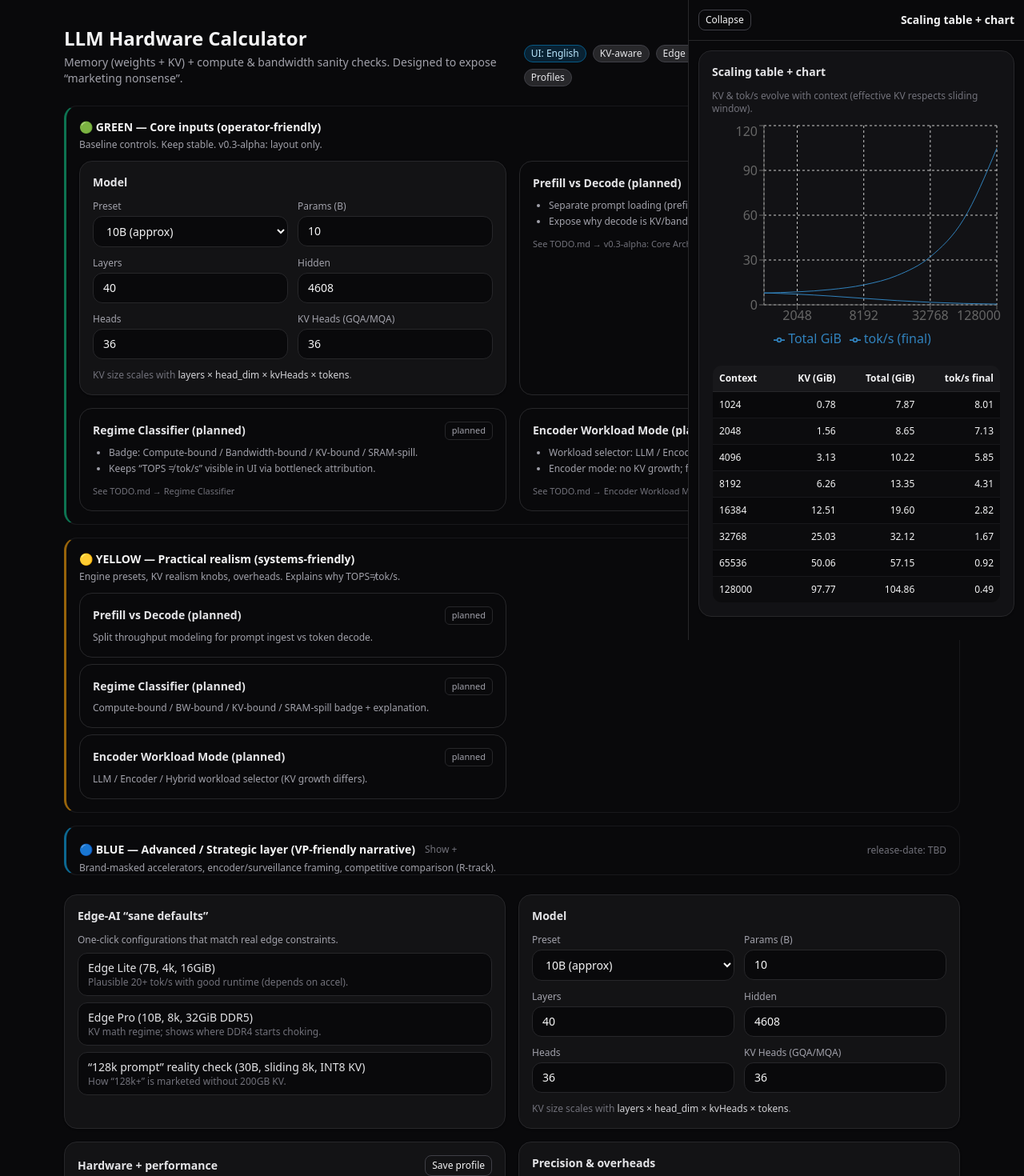
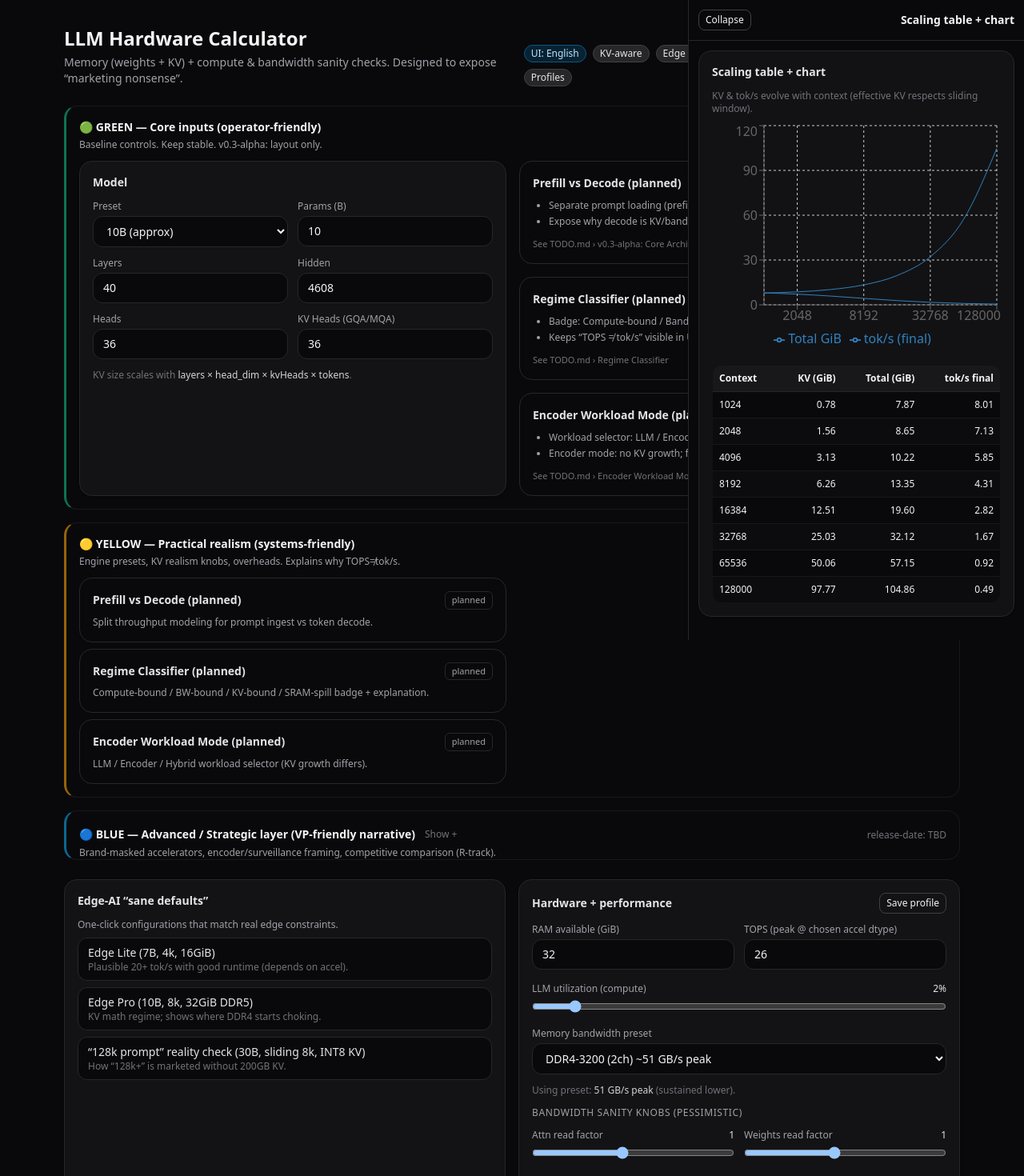
Before and after one commit to dzzk-r/llm-hw-calculator, a React (Vite) app: page / in a window 1280 px wide. Shown: the top 1470 px of the page at 80% size. Built offline with nearby package versions, Linux system fonts and the light colour scheme.

Commit message:
v0.3-alpha: GREEN split (real vs planned) + reduce duplicates

```diff
--- a/src/App.jsx
+++ b/src/App.jsx
@@ -231,12 +231,12 @@ export default function App() {
 
     const flags = [];
     if (context >= 128000 && !slidingWindowEnabled) flags.push("Full 128k KV grows linearly; edge RAM explodes.");
-    if (kvHeads === heads) flags.push("No GQA/MQA (kvHeads=heads) → KV is maximal.");
+    if (kvHeads === heads) flags.push("No GQA/MQA (kvHeads=heads) › KV is maximal.");
     if (kvDtype === "fp16") flags.push("KV FP16 is common, but heavy; INT8 KV halves KV size.");
     if (kvDtype === "fp8") flags.push("FP8 KV is GPU-centric; availability depends on kernels/runtime.");
     if (kvDtype === "int4") flags.push("INT4 KV is uncommon; real engines add metadata + padding. Treat as optimistic unless validated.");
     if (tokSecFinal < 20 && totalGiB <= ramGiB) flags.push("You fit in RAM but bandwidth/runtime likely caps tok/s.");
-    if (totalGiB > ramGiB) flags.push("RAM insufficient → paging/offload → tok/s collapses.");
+    if (totalGiB > ramGiB) flags.push("RAM insufficient › paging/offload › tok/s collapses.");
     if (kvSchemeId !== "none") flags.push(`KV scheme: ${kvSchemeId} w/ group=${kvGroupSize}, alignment=${kvAlignment}B, copies~+${kvCopiesFactorPct}%.`);
 
     return {
@@ -520,14 +520,15 @@ export default function App() {
                     right={<span className="text-xs text-zinc-500">release-date: TBD (see TODO.md)</span>}
                 >
                   <div className="grid md:grid-cols-2 gap-4">
-                    {/* сюда: Card Model, Card Context controls, Card Hardware+performance */}
+                    {/* LEFT: real controls */}
+                    <div className="grid gap-4">
                       <Card title="Model">
                         <div className="grid grid-cols-2 gap-3">
                           <Select
                               label="Preset"
                               value={modelPreset}
                               onChange={applyModelPreset}
-                            options={MODEL_PRESETS.map(p => ({value: p.id, label: p.label}))}
+                              options={MODEL_PRESETS.map(p => ({ value: p.id, label: p.label }))}
                           />
                           <Input label="Params (B)" value={paramsB} onChange={setParamsB} min={0.1} step={0.5}/>
                           <Input label="Layers" value={layers} onChange={setLayers} min={1} step={1}/>
@@ -540,19 +541,27 @@ export default function App() {
                         </div>
                       </Card>
 
+                      {/* На следующем шаге ты сюда перенесёшь реальный Card "Context controls" */}
+                      {/* <Card title="Context controls (the KV bomb)">...</Card> */}
+
+                      {/* На следующем шаге ты сюда перенесёшь реальный Card "Hardware + performance" */}
+                      {/* <Card title="Hardware + performance">...</Card> */}
+                    </div>
+
+                    {/* RIGHT: planned */}
+                    <div className="grid gap-4">
                       <PlannedCard
                           title="Prefill vs Decode (planned)"
                           bullets={[
                             "Separate prompt loading (prefill) from token generation (decode).",
                             "Expose why decode is KV/bandwidth/scheduler bound even when TOPS looks high.",
                           ]}
-                        docHint="See TODO.md → v0.3-alpha: Core Architecture & Logic"
+                          docHint="See TODO.md › v0.3-alpha: Core Architecture & Logic"
                       >
                         <div className="mt-4 rounded-xl border border-zinc-800 bg-zinc-900/40 p-3 text-xs text-zinc-400">
                           <div className="font-semibold text-zinc-200 mb-1">Important: prefill vs decode</div>
-                        People often quote “tokens/sec” from prefill or averaged throughput. Real chat UX cares
-                        about <span
-                          className="text-zinc-200">decode tok/s</span>.
+                          People often quote “tokens/sec” from prefill or averaged throughput. Real chat UX cares about{" "}
+                          <span className="text-zinc-200">decode tok/s</span>.
                         </div>
                       </PlannedCard>
 
@@ -562,7 +571,7 @@ export default function App() {
                             "Badge: Compute-bound / Bandwidth-bound / KV-bound / SRAM-spill.",
                             "Keeps “TOPS ≠ tok/s” visible in UI via bottleneck attribution.",
                           ]}
-                        docHint="See TODO.md → Regime Classifier"
+                          docHint="See TODO.md › Regime Classifier"
                       />
 
                       <PlannedCard
@@ -571,8 +580,9 @@ export default function App() {
                             "Workload selector: LLM / Encoder / Hybrid.",
                             "Encoder mode: no KV growth; focuses on throughput + memory fit.",
                           ]}
-                        docHint="See TODO.md → Encoder Workload Mode"
+                          docHint="See TODO.md › Encoder Workload Mode"
                       />
+                    </div>
                   </div>
                 </TierBlock>
 
@@ -637,7 +647,7 @@ export default function App() {
                   <div className="mt-4 rounded-xl border border-zinc-800 bg-zinc-950 p-3 text-xs text-zinc-400">
                     <div className="flex items-center justify-between gap-3">
                       <div className="font-semibold text-zinc-200">Runtime amplification layer</div>
-                      <div className="text-xs text-zinc-500">Deep & optional → Systems engineer friendly</div>
+                      <div className="text-xs text-zinc-500">Deep & optional › Systems engineer friendly</div>
                     </div>
 
                     <div className="mt-2 space-y-1">
@@ -759,25 +769,6 @@ export default function App() {
                       </div>
                       <div className="text-xs text-zinc-500">How “128k+” is marketed without 200GB KV.</div>
                     </button>
-                  </div>
-                </Card>
-
-                <Card title="Model">
-                  <div className="grid grid-cols-2 gap-3">
-                    <Select
-                        label="Preset"
-                        value={modelPreset}
-                        onChange={applyModelPreset}
-                        options={MODEL_PRESETS.map(p => ({value: p.id, label: p.label}))}
-                    />
-                    <Input label="Params (B)" value={paramsB} onChange={setParamsB} min={0.1} step={0.5}/>
-                    <Input label="Layers" value={layers} onChange={setLayers} min={1} step={1}/>
-                    <Input label="Hidden" value={hidden} onChange={setHidden} min={256} step={128}/>
-                    <Input label="Heads" value={heads} onChange={setHeads} min={1} step={1}/>
-                    <Input label="KV Heads (GQA/MQA)" value={kvHeads} onChange={setKvHeads} min={1} step={1}/>
-                  </div>
-                  <div className="mt-3 text-xs text-zinc-500">
-                    KV size scales with <span className="text-zinc-300">layers × head_dim × kvHeads × tokens</span>.
                   </div>
                 </Card>
 
```
Lines whose indentation alone changed are shown as unchanged.
